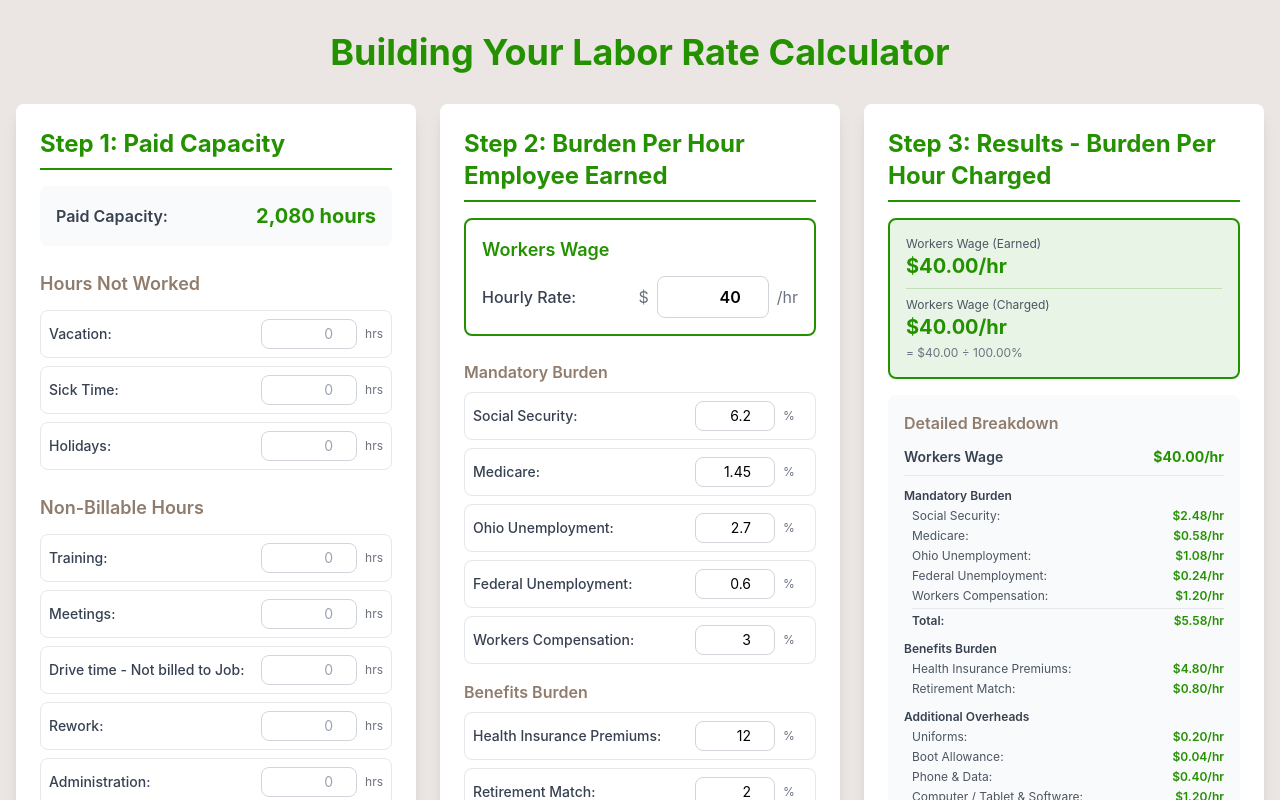
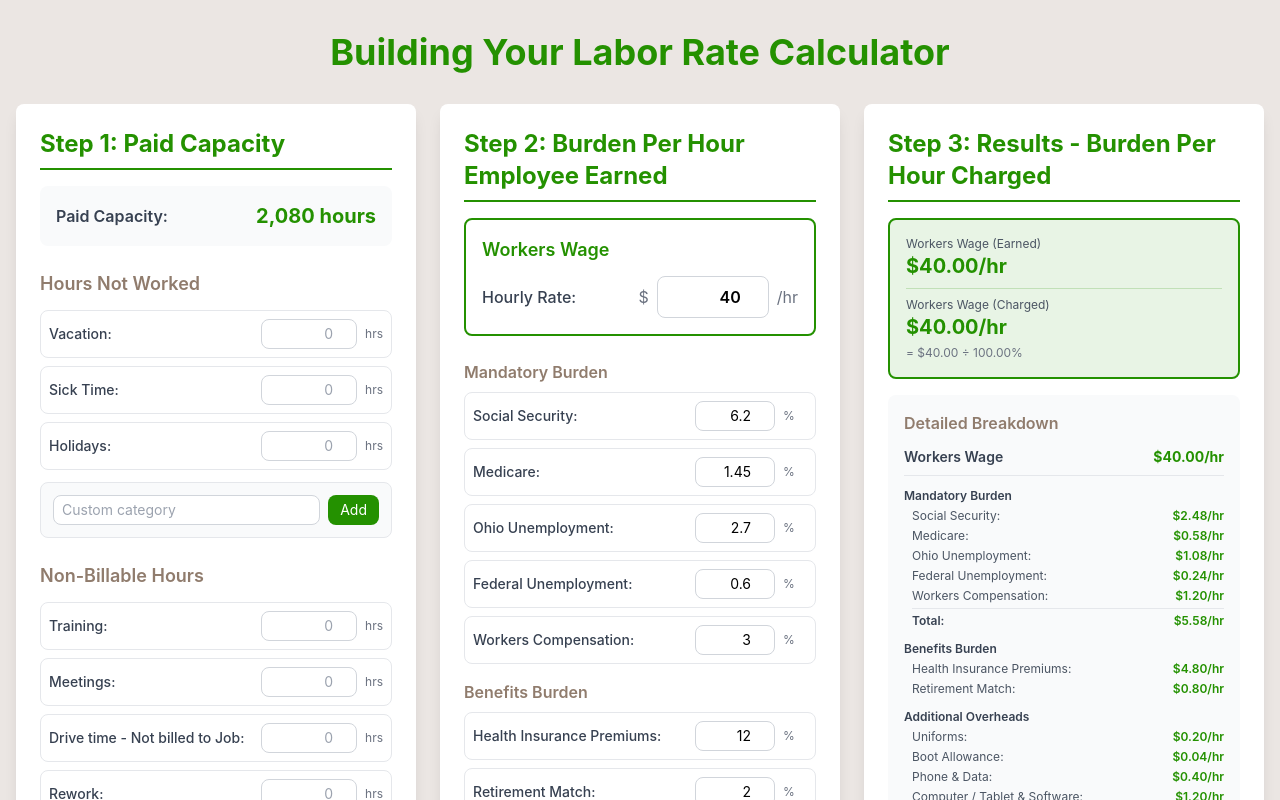
Before and after one commit to KayFernPR/Time-Material-Calculator, a React (Vite) app: page / in a window 1280 px wide. Shown: the top 800 px of the page. Built offline with nearby package versions, Linux system fonts and the light colour scheme.

Commit message:
Add custom field options to Hours Not Worked and Non-Billable Hours sections

```diff
--- a/src/components/LaborRateCalculator.jsx
+++ b/src/components/LaborRateCalculator.jsx
@@ -55,6 +55,8 @@ function LaborRateCalculator() {
   // Step 1: Hours data
   const [hoursNotWorked, setHoursNotWorked] = useState({})
   const [nonBillableHours, setNonBillableHours] = useState({})
+  const [customHoursNotWorked, setCustomHoursNotWorked] = useState([])
+  const [newCustomHoursNotWorked, setNewCustomHoursNotWorked] = useState('')
   const [customNonBillable, setCustomNonBillable] = useState([])
   const [newCustomNonBillable, setNewCustomNonBillable] = useState('')
 
@@ -179,6 +181,13 @@ function LaborRateCalculator() {
     profitPercent
   ])
 
+  const handleAddCustomHoursNotWorked = () => {
+    if (newCustomHoursNotWorked.trim()) {
+      setCustomHoursNotWorked(prev => [...prev, { id: `custom-${Date.now()}`, label: newCustomHoursNotWorked.trim() }])
+      setNewCustomHoursNotWorked('')
+    }
+  }
+
   const handleAddCustomNonBillable = () => {
     if (newCustomNonBillable.trim()) {
       setCustomNonBillable(prev => [...prev, { id: `custom-${Date.now()}`, label: newCustomNonBillable.trim() }])
@@ -197,6 +206,7 @@ function LaborRateCalculator() {
     }
   }
 
+  const allHoursNotWorkedOptions = [...HOURS_NOT_WORKED_OPTIONS, ...customHoursNotWorked]
   const allNonBillableOptions = [...NON_BILLABLE_HOURS_OPTIONS, ...customNonBillable]
 
   return (
@@ -227,7 +237,7 @@ function LaborRateCalculator() {
                   Hours Not Worked
                 </h3>
                 <div className="space-y-2">
-                  {HOURS_NOT_WORKED_OPTIONS.map(option => (
+                  {allHoursNotWorkedOptions.map(option => (
                     <div key={option.id} className="flex items-center justify-between p-2 border border-gray-200 rounded-lg">
                       <label className="text-gray-700 text-sm font-medium flex-1">
                         {option.label}:
@@ -248,6 +258,26 @@ function LaborRateCalculator() {
                       </div>
                     </div>
                   ))}
+                </div>
+
+                {/* Add Custom Hours Not Worked */}
+                <div className="mt-3 p-3 border border-gray-200 rounded-lg bg-gray-50">
+                  <div className="flex gap-2">
+                    <input
+                      type="text"
+                      value={newCustomHoursNotWorked}
+                      onChange={(e) => setNewCustomHoursNotWorked(e.target.value)}
+                      onKeyPress={(e) => e.key === 'Enter' && handleAddCustomHoursNotWorked()}
+                      placeholder="Custom category"
+                      className="flex-1 px-2 py-1 text-sm border border-gray-300 rounded-lg focus:outline-none focus:ring-2 focus:ring-primary"
+                    />
+                    <button
+                      onClick={handleAddCustomHoursNotWorked}
+                      className="px-3 py-1 bg-primary text-white rounded-lg hover:bg-green-700 transition-colors text-sm"
+                    >
+                      Add
+                    </button>
+                  </div>
                 </div>
               </div>
 
```
